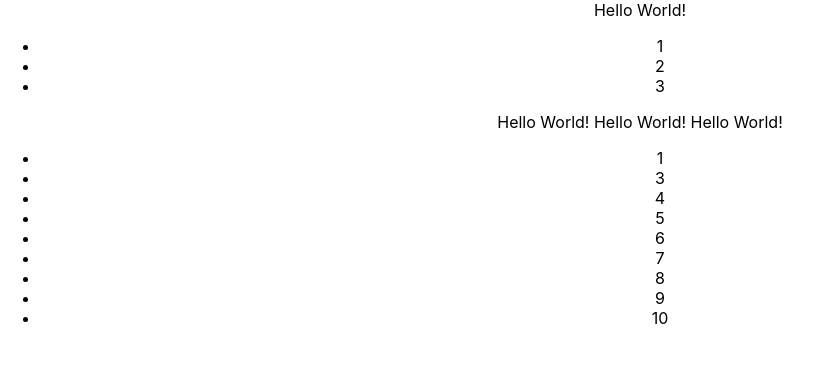
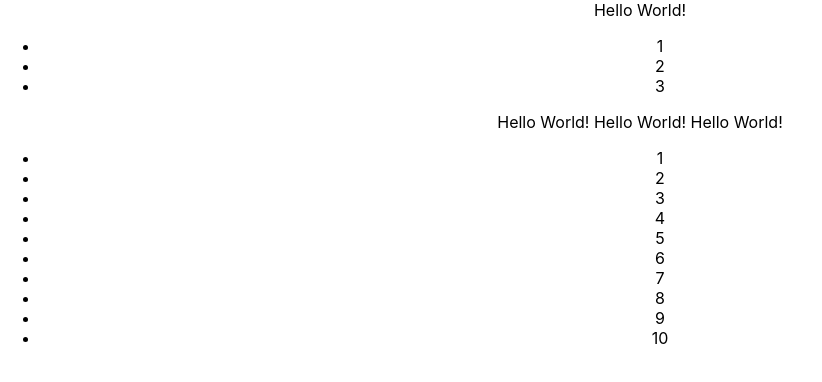
Before and after one commit to Yurik-00007/Git_test, a React (Create React App) app: page / in a window 1280 px wide. Shown: the top 382 px of the page, without its empty margins (0-822 px from the left). Built offline with nearby package versions, Linux system fonts and the light colour scheme.

Commit message:
add li 2

```diff
--- a/src/App.tsx
+++ b/src/App.tsx
@@ -15,6 +15,7 @@ function App() {
       Hello World!
       <ul>
         <li>1</li>
+        <li>2</li>
         <li>3</li>
         <li>4</li>
         <li>5</li>
```
